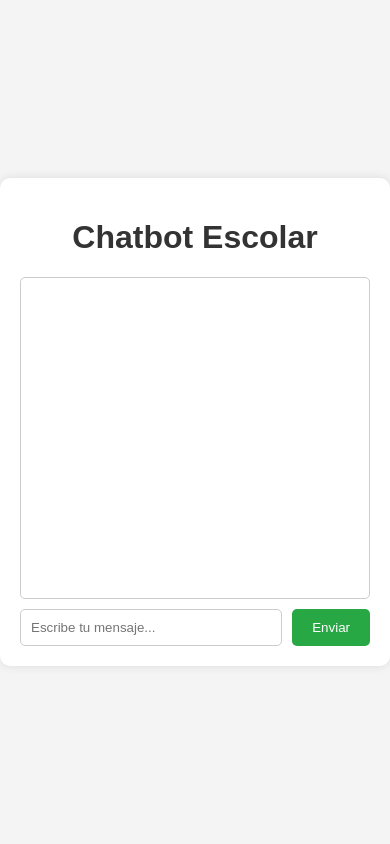
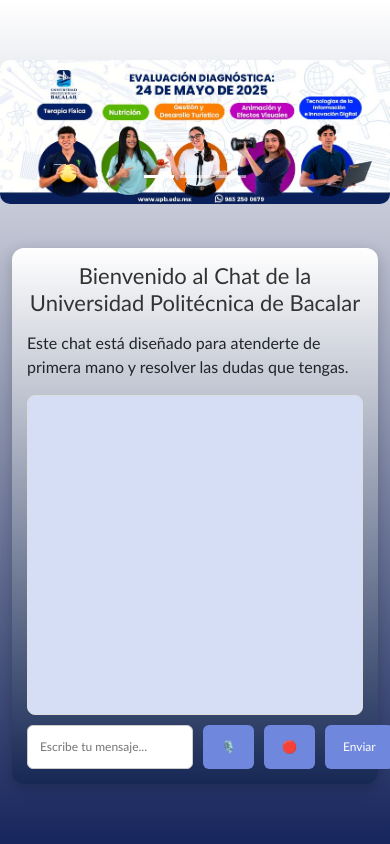
Before and after one commit to CarlosDelfin/Chat, a Django app: template chat/templates/chat/index.html in a window 390 px wide. Run offline with Django 5.2, Linux system fonts and the light colour scheme; the template is opened without the code that fills it, so the values that code supplies are empty; parts of the project's set-up code (start-up, migrations or seed data) failed here and were passed over.

Commit message:
Cambios de Estilo e Integracion de un Banner(carrusel en bootstrap)

```diff
--- a/chat/templates/chat/index.html
+++ b/chat/templates/chat/index.html
@@ -1,61 +1,118 @@
 {% load static %}
 <!DOCTYPE html>
-<html lang='es'>
+<html lang="es">
 <head>
     <meta charset="utf-8">
     <meta http-equiv="X-UA-Compatible" content="IE=edge">
-        <title>chatbot test</title>
-        <meta name="description" content="">
+    <title>Chatbot Escolar</title>
     <meta name="viewport" content="width=device-width, initial-scale=1">
+    <link href="https://cdn.jsdelivr.net/npm/bootstrap@5.3.3/dist/css/bootstrap.min.css" rel="stylesheet">
+    <script src="https://cdn.jsdelivr.net/npm/bootstrap@5.3.3/dist/js/bootstrap.bundle.min.js"></script>
     <link rel="stylesheet" href="{% static 'css/style.css' %}">
 </head>
-    <body>
+<body class="simple-linear">
+
+    <!-- Banner de imágenes -->
+    <div id="carouselExampleIndicators" class="carousel slide" data-bs-ride="carousel">
+        <div class="carousel-indicators">
+            <button type="button" data-bs-target="#carouselExampleIndicators" data-bs-slide-to="0" class="active" aria-current="true" aria-label="Slide 1"></button>
+            <button type="button" data-bs-target="#carouselExampleIndicators" data-bs-slide-to="1" aria-label="Slide 2"></button>
+            <button type="button" data-bs-target="#carouselExampleIndicators" data-bs-slide-to="2" aria-label="Slide 3"></button>
+        </div>
+        <div class="carousel-inner">
+            <div class="carousel-item active">
+                <img src="{% static 'images/banner1.jpg' %}" class="d-block w-100" alt="Banner 1">
+            </div>
+            <div class="carousel-item">
+                <img src="{% static 'images/banner2.jpg' %}" class="d-block w-100" alt="Banner 2">
+            </div>
+            <div class="carousel-item">
+                <img src="{% static 'images/banner3.jpg' %}" class="d-block w-100" alt="Banner 3">
+            </div>
+        </div>
+        <button class="carousel-control-prev" type="button" data-bs-target="#carouselExampleIndicators" data-bs-slide="prev">
+            <span class="carousel-control-prev-icon" aria-hidden="true"></span>
+            <span class="visually-hidden">Anterior</span>
+        </button>
+        <button class="carousel-control-next" type="button" data-bs-target="#carouselExampleIndicators" data-bs-slide="next">
+            <span class="carousel-control-next-icon" aria-hidden="true"></span>
+            <span class="visually-hidden">Siguiente</span>
+        </button>
+    </div>
+
+    <div class="container mt-4">
+        <div class="row justify-content-center">
+            <div class="col-md-8">
+                <div class="chat-container">
+                    <h1>Bienvenido al Chat de la Universidad Politécnica de Bacalar</h1>
+                    <p>Este chat está diseñado para atenderte de primera mano y resolver las dudas que tengas.</p>
+
                     <input type="hidden" name="csrfmiddlewaretoken" value="{{ csrf_token }}">
+                    <div id="chat-box"></div>
 
-        <div class = 'chat-container'>
-
-            <h1>Chatbot Escolar</h1>
-            <div id = 'chat-box'></div>
                     <div class="input-container">
                         <input type="text" id="user-input" placeholder="Escribe tu mensaje...">
+                        <button id="send-btn">🎙️</button>
+                        <button id="send-btn">🛑</button>
                         <button id="send-btn">Enviar</button>
                     </div>
-
+                </div>
+            </div>
+        </div>
     </div>
 
     <script>
+        async function sendMessage() {
+            const userInput = document.getElementById("user-input");
+            const chatBox = document.getElementById("chat-box");
+            const message = userInput.value.trim();
 
-            document.getElementById("send-btn").addEventListener('click', async () =>{
-                const userInput = document.getElementById("user-input").value;
-                const chatBox = document.getElementById("chat-box");
+            if (message === "") return;
 
-                chatBox.innerHTML += `<div class = "user-message">Tú: ${userInput}</div>`;
+            chatBox.innerHTML += `<div class="user-message">Tú: ${message}</div>`;
+            userInput.value = "";
+            chatBox.scrollTop = chatBox.scrollHeight;
 
             const csrfToken = document.querySelector("[name=csrfmiddlewaretoken]").value;
 
-                const response = await fetch('/', {
-                    method: 'POST',
+            try {
+                const response = await fetch("/", {
+                    method: "POST",
                     headers: {
                         "Content-Type": "application/x-www-form-urlencoded",
-                        "X-CSRFToken": csrfToken, //seguridad
+                        "X-CSRFToken": csrfToken,
                     },
+<<<<<<< HEAD:chatbot_deep/chat/templates/chat/index.html
+                    body: `message=${encodeURIComponent(message)}`,
+=======
                     body: `content=${encodeURIComponent(userInput)}&obj=${encodeURIComponent('speechToTxt')}`,
 
+>>>>>>> 732fc8c2b571c0311a7254b91aaee1b0c87bec7a:chat/templates/chat/index.html
                 });
 
                 const data = await response.json();
 
-                if (data.response){
-                    chatBox.innerHTML += `<div class = 'bot-message'>Bot: ${data.response}</div>`;
-                }else{
-                    chatBox.innerHTML += `<div class = 'error-message'>Bot: ${data.error}</div>`;
+                if (data.response) {
+                    chatBox.innerHTML += `<div class="bot-message">Bot: ${data.response}</div>`;
+                } else {
+                    chatBox.innerHTML += `<div class="error-message">Bot: ${data.error}</div>`;
                 }
 
-                document.getElementById('user-input').value = '';
-            })
+            } catch (error) {
+                chatBox.innerHTML += `<div class="error-message">Error de conexión.</div>`;
+            }
 
+            chatBox.scrollTop = chatBox.scrollHeight;
+        }
+
+        document.getElementById("send-btn").addEventListener("click", sendMessage);
+
+        document.getElementById("user-input").addEventListener("keypress", function(event) {
+            if (event.key === "Enter") {
+                event.preventDefault();
+                sendMessage();
+            }
+        });
     </script>
-
-
 </body>
 </html>
--- a/static/css/style.css
+++ b/static/css/style.css
@@ -1,72 +1,163 @@
+/* Estilos generales */
 body {
-    font-family: Arial, sans-serif;
-    background-color: #f4f4f4;
+    font-family: 'Gill Sans', 'Gill Sans MT', Calibri, 'Trebuchet MS', sans-serif;
     margin: 0;
     padding: 0;
     display: flex;
+    flex-direction: column;
+    align-items: center;
     justify-content: center;
-    align-items: center;
     height: 100vh;
+    background: linear-gradient(white, #16255c);
 }
 
-.chat-container {
-    background-color: #fff;
-    border-radius: 10px;
-    box-shadow: 0 0 10px rgba(0, 0, 0, 0.1);
-    width: 400px;
-    padding: 20px;
+/* Banner de imágenes */
+.carousel {
+    width: 100%;
+    max-width: 900px;
+    margin-bottom: 20px;
 }
 
+.carousel-inner img {
+    width: 100%;
+    height: auto;
+    border-radius: 10px;
+}
+
+/* Contenedor del chat */
+.chat-container {
+    background: linear-gradient(white, #162854);
+    border-radius: 12px;
+    box-shadow: 0px 4px 15px rgba(0, 0, 0, 0.2);
+    width: 90%;
+    max-width: 620px;
+    padding: 20px;
+    display: flex;
+    flex-direction: column;
+}
+
+/* Título */
 h1 {
     text-align: center;
     color: #333;
+    font-size: 22px;
+    margin-bottom: 15px;
 }
 
+/* Caja de chat */
 #chat-box {
-    height: 300px;
-    border: 1px solid #ccc;
-    border-radius: 5px;
+    height: 320px;
+    border: 1px solid #ddd;
+    border-radius: 8px;
     padding: 10px;
     overflow-y: auto;
-    margin-bottom: 10px;
+    background-color: #d6def5;
+    display: flex;
+    flex-direction: column;
+    gap: 10px;
 }
 
+/* Mensajes */
+.user-message, .bot-message, .error-message {
+    max-width: 75%;
+    padding: 10px 15px;
+    border-radius: 18px;
+    font-size: 14px;
+    word-wrap: break-word;
+    display: inline-block;
+}
+
+.user-message {
+    align-self: flex-end;
+    background: linear-gradient(#16255c, #009fe3);
+    color: #fff;
+    text-align: right;
+}
+
+.bot-message {
+    align-self: flex-start;
+    background: linear-gradient(#009fe3, #16255c);
+    color: #fff;
+}
+
+.error-message {
+    align-self: flex-start;
+    background: linear-gradient(#e63946, #ff6f61);
+    color: #fff;
+}
+
+/* Contenedor de entrada */
 .input-container {
     display: flex;
+    margin-top: 10px;
 }
 
 #user-input {
     flex: 1;
-    padding: 10px;
+    padding: 12px;
     border: 1px solid #ccc;
-    border-radius: 5px;
+    border-radius: 6px;
+    font-size: 14px;
+    transition: all 0.3s ease;
+}
+
+#user-input:focus {
+    outline: none;
+    border-color: #007bff;
 }
 
 #send-btn {
-    padding: 10px 20px;
-    background-color: #28a745;
+    padding: 12px 18px;
+    background-color: #6f87dc;
     color: #fff;
     border: none;
-    border-radius: 5px;
+    border-radius: 6px;
     margin-left: 10px;
     cursor: pointer;
+    font-size: 14px;
+    transition: background 0.3s ease;
 }
 
 #send-btn:hover {
-    background-color: #218838;
+    background-color: #16255c;
 }
 
-.user-message {
-    color: #007bff;
-    margin-bottom: 10px;
+/* Responsividad */
+@media (max-width: 768px) {
+    .chat-container {
+        width: 95%;
+    }
+
+    .user-message, .bot-message, .error-message {
+        max-width: 85%;
+        font-size: 13px;
+    }
+
+    #user-input {
+        font-size: 13px;
+    }
+
+    #send-btn {
+        font-size: 13px;
+    }
 }
 
-.bot-message {
-    color: #333;
-    margin-bottom: 10px;
+@media (max-width: 480px) {
+    .chat-container {
+        width: 100%;
+        padding: 15px;
+    }
+
+    .user-message, .bot-message, .error-message {
+        max-width: 90%;
+        font-size: 12px;
+    }
+
+    #user-input {
+        font-size: 12px;
+    }
+
+    #send-btn {
+        font-size: 12px;
+    }
 }
-
-.error-message {
-    color: #dc3545;
-    margin-bottom: 10px;
-}
```
Also changed, not shown: static/Logo-UPB.png (added), static/images/banner1.jpg (added), static/images/banner2.jpg (added), static/images/banner3.jpg (added). Lines whose indentation alone changed are shown as unchanged.
